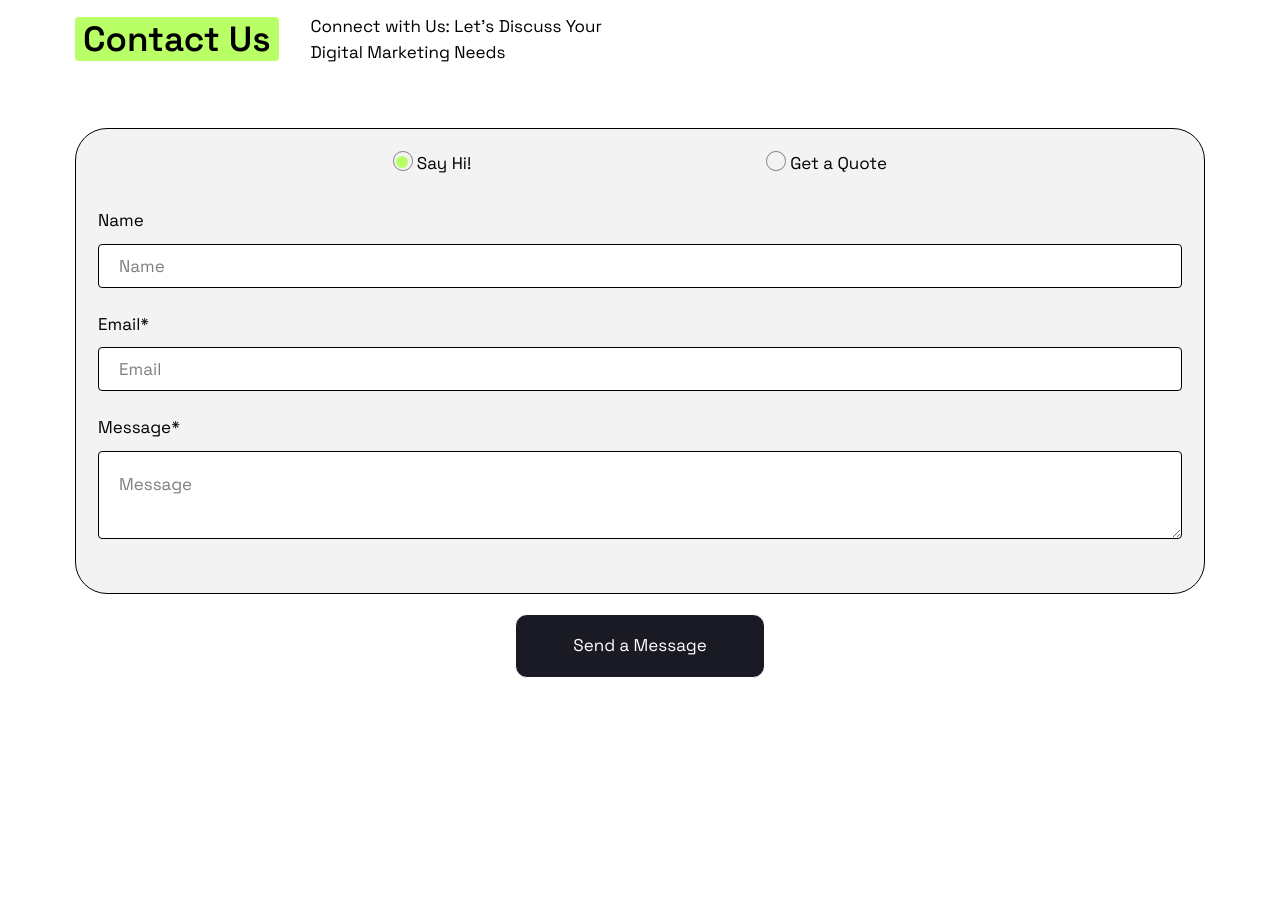
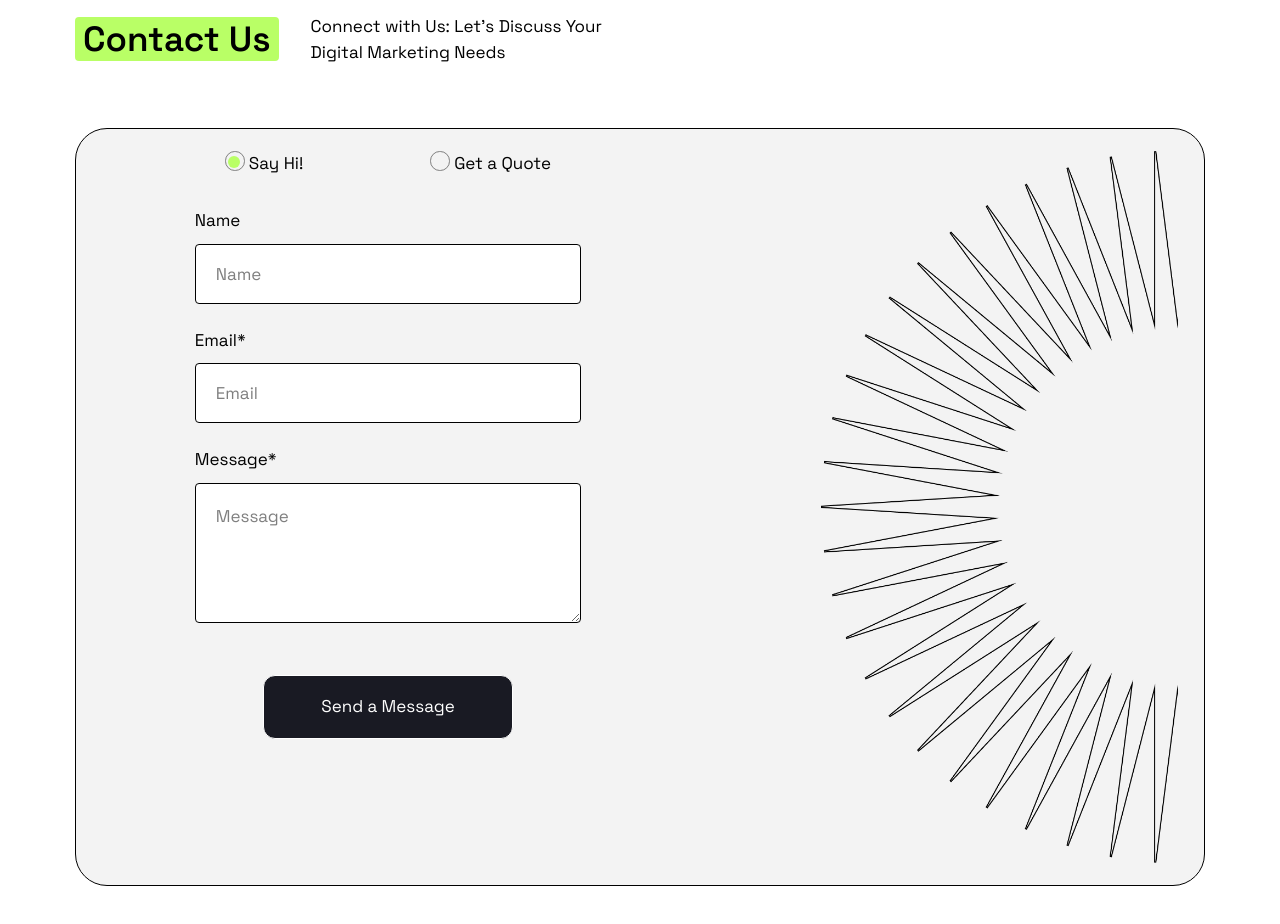
Before and after one commit to I-amHb/positivus-figma, a React (Vite) app: page / in a window 1280 px wide. Shown: the part 5980-6904 px from the top of the page. Before the commit the page ends 6720 px from the top, so only its background shows below. Built offline with nearby package versions, Linux system fonts and the light colour scheme.

Commit message:
made contact section responsive for large screens

```diff
--- a/src/components/Contact.jsx
+++ b/src/components/Contact.jsx
@@ -9,7 +9,9 @@ const Contact = () => {
         </p>
       </div>
       <div className='form-container mt-padding-md'>
-        <form action="" className=' w-full border bg-tertiary p-padding-sm rounded-4xl '>
+        <form action="" className=' w-full border bg-tertiary p-padding-sm rounded-4xl
+        lg:grid lg:grid-cols-[repeat(auto-fit,minmax(250px,1fr))] '> {/* check here */}
+          <div className='FS-container lg:max-w-[580px] col-start-1  col-end-3'>
             <fieldset id='radio' className='radio flex justify-evenly' >
               <label name='hi'>
                 <input type="radio" name="contact-type" id="say-hi" defaultChecked /> Say Hi!
@@ -18,21 +20,20 @@ const Contact = () => {
                 <input type="radio" name="contact-type" id="get-a-quote" /> Get a Quote
               </label>
             </fieldset>
-          <fieldset className=' grid grid-cols-1 gap-6 py-8'>
-            <label htmlFor="contact" className='grid grid-cols-1 w-full gap-2.5 [&>input]:w-full [&>input]:outline-none [&>input]:border [&>input]:bg-white
-            [&>input]:rounded-sm [&>input]:h-11 [&>input]:p-5 ' >Name
+            <fieldset className=' grid grid-cols-1 gap-6 py-8 w-full md:place-items-center'>
+              <label htmlFor="contact" className='grid grid-cols-1 w-full gap-2.5 md:w-2/3 [&>input]:w-full [&>input]:outline-none [&>input]:border [&>input]:bg-white
+            [&>input]:rounded-sm [&>input]:h-11 md:[&>input]:h-15 [&>input]:p-5 ' >Name
                 <input type="text" name="name" id="name" placeholder='Name' />
               </label>
-            <label htmlFor="contact" className='grid grid-cols-1 w-full gap-2.5 [&>input]:w-full [&>input]:outline-none [&>input]:border [&>input]:bg-white
-            [&>input]:rounded-sm [&>input]:h-11 [&>input]:p-5 ' >Email*
+              <label htmlFor="contact" className='grid grid-cols-1 w-full gap-2.5 md:w-2/3 [&>input]:w-full [&>input]:outline-none [&>input]:border [&>input]:bg-white
+            [&>input]:rounded-sm [&>input]:h-11  md:[&>input]:h-15 [&>input]:p-5 ' >Email*
                 <input type="email" name="email" id="email" placeholder='Email' />
               </label>
-            <label htmlFor="contact" className='grid grid-cols-1 w-full gap-2.5 [&>textarea]:w-full [&>textarea]:outline-none [&>textarea]:border [&>textarea]:bg-white
-            [&>textarea]:rounded-sm [&>textarea]:h-22 [&>textarea]:p-5  '>Message*
+              <label htmlFor="contact" className='grid grid-cols-1 w-full gap-2.5 md:w-2/3 [&>textarea]:w-full [&>textarea]:outline-none [&>textarea]:border [&>textarea]:bg-white
+            [&>textarea]:rounded-sm [&>textarea]:h-22 md:[&>textarea]:h-35 [&>textarea]:p-5  '>Message*
                 <textarea name="message" id="message" placeholder='Message' ></textarea>
               </label>
             </fieldset>
-        </form>
             <div className="btn-container w-full flex justify-center">
               <button
                 className='h-16 w-full md:w-2/3 lg:max-w-[250px] mt-5 self-center lg:self-start
@@ -40,6 +41,10 @@ const Contact = () => {
               >Send a Message
               </button>
             </div>
+
+          </div>
+          <div className='hidden lg:block img-container w-full col-start-3 col-end-4 row-span-1'><img src="/Mask-group.png" alt="Mask group image" className='w-full' /></div>
+        </form>
       </div>
 
     </section>
```
Also changed, not shown: public/Mask-group.png (added). Lines whose indentation alone changed are shown as unchanged.
